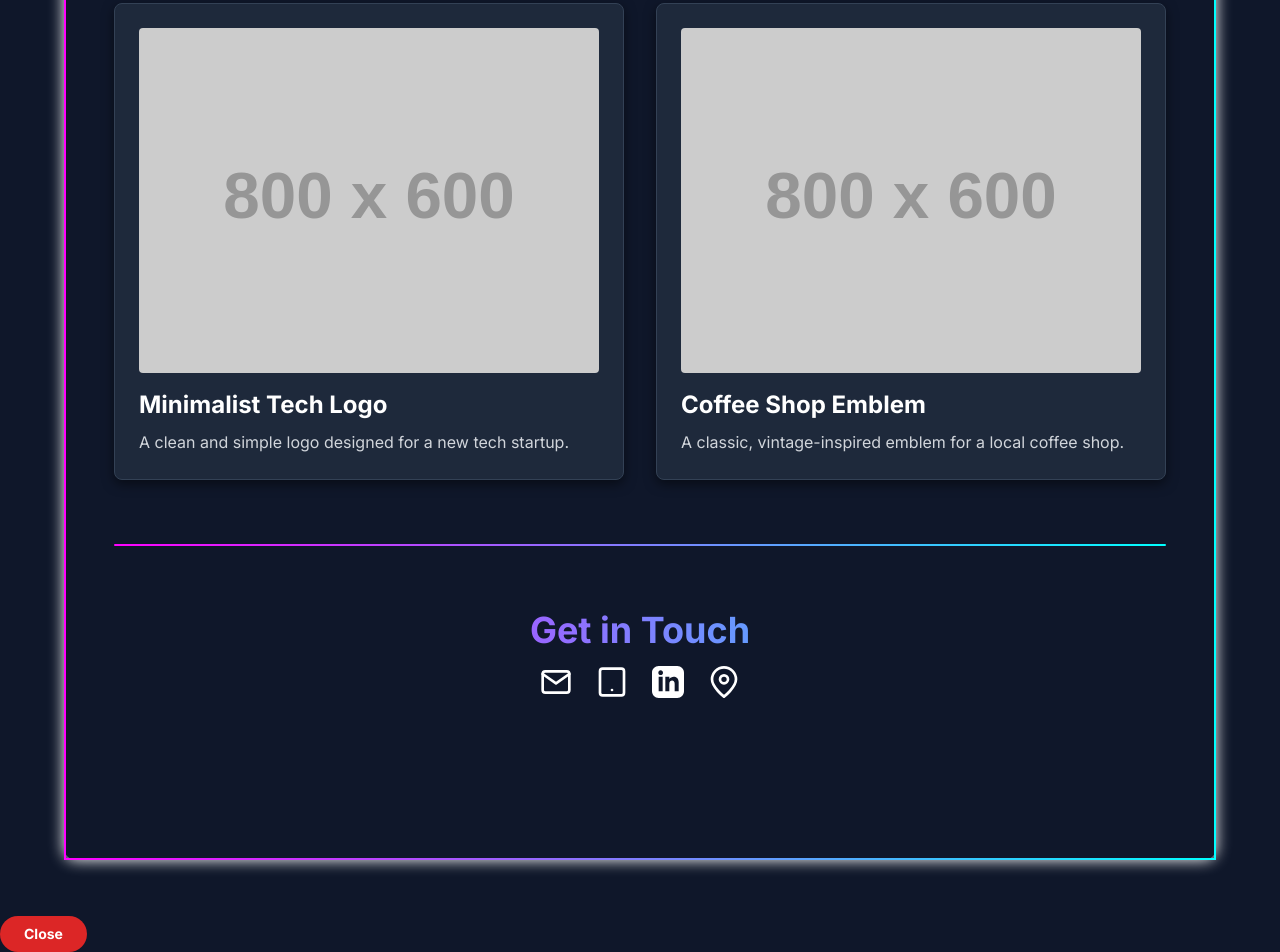
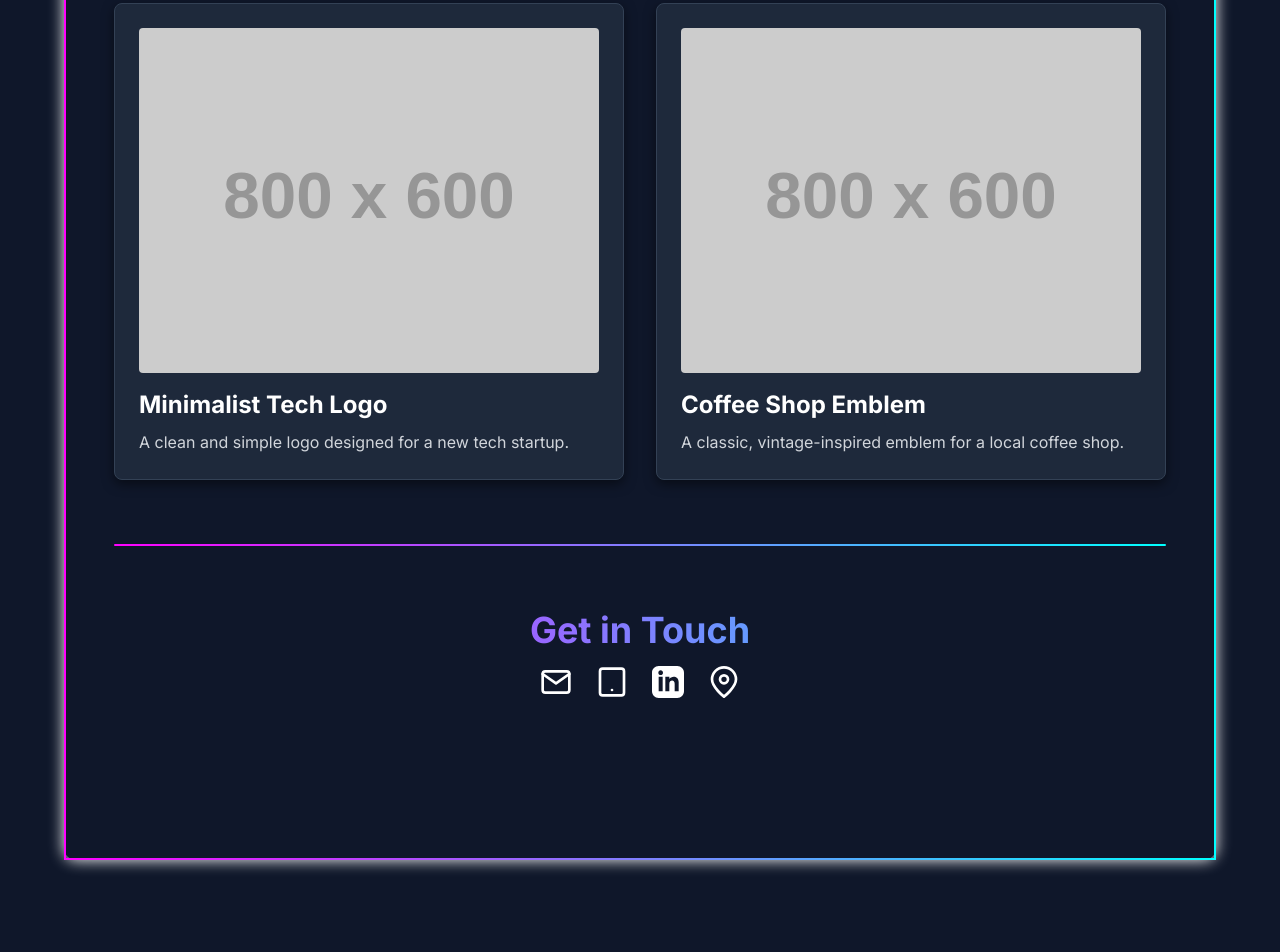
Before and after one commit to tiwaritok3yo/TIWARI, a plain HTML site: page index.html in a window 1280 px wide. Shown: the part 1967-2919 px from the top of the page. After the commit the page ends 2859 px from the top, so only its background shows below. Drawn offline with nearby package versions, Linux system fonts and the light colour scheme; placeholder pictures from the web are drawn by us.

Commit message:
Update index.html

```diff
--- a/index.html
+++ b/index.html
@@ -338,10 +338,7 @@
     </div>
 </div>
         </div>
-        <button onclick="hideDogInterns()" class="mt-6 px-6 py-2 text-sm font-semibold text-white bg-red-600 rounded-full">
-            Close
-        </button>
-    </div>
+
 </div>
     </div>
 
```
